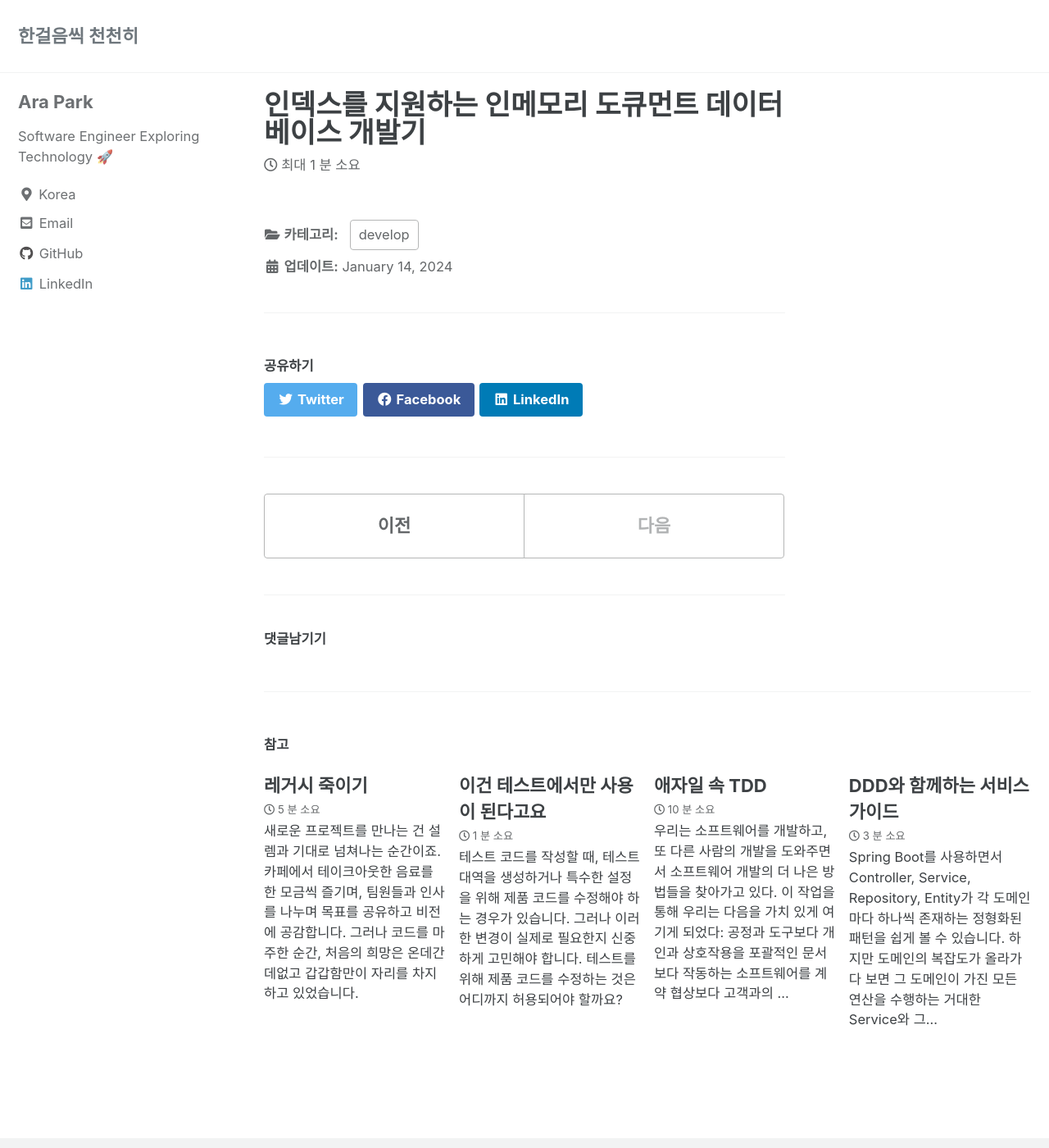
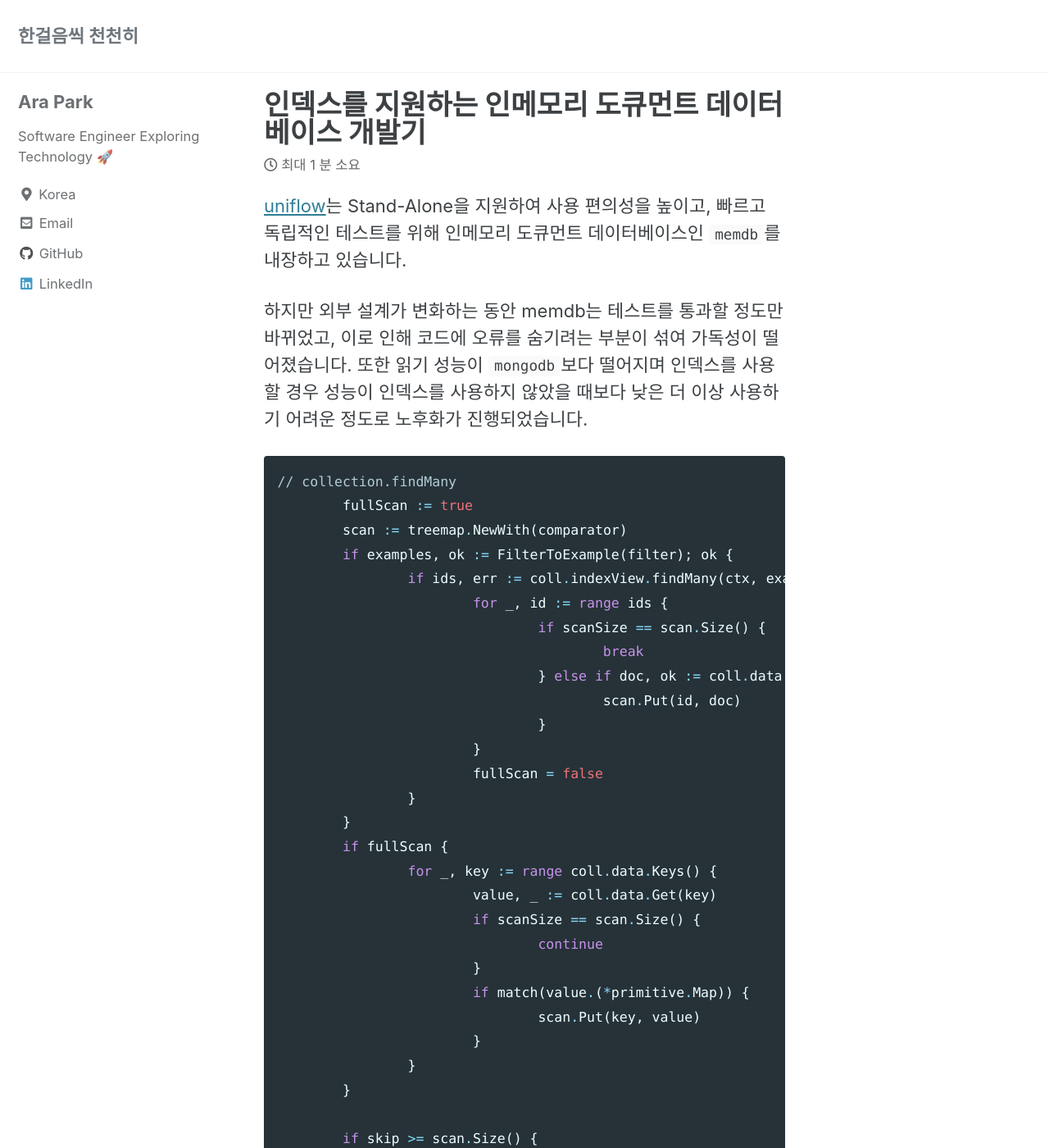
Before and after one commit to siyul-park/siyul-park.github.io, a Jekyll site: the page built from _posts/2024-01-14-develop-in-memory-document-database-with-index.md, in a window 1280 px wide and 1400 px high. Shown: the whole window at 82% size. Built offline with Jekyll 4.4.1, drawn with Linux system fonts in a browser that asks for light colours; cached includes are drawn as plain includes; comment, search, counter and statistics services are not loaded; some of the changed text lies outside the part shown.

Commit message:
docs: add intro

````diff
--- a/_posts/2024-01-14-develop-in-memory-document-database-with-index.md
+++ b/_posts/2024-01-14-develop-in-memory-document-database-with-index.md
@@ -4,3 +4,52 @@ title:  "인덱스를 지원하는 인메모리 도큐먼트 데이터베이스
 date:   2024-01-14 12:00:00 +0900
 categories: develop
 ---
+
+[uniflow](https://github.com/siyul-park/uniflow)는 Stand-Alone을 지원하여 사용 편의성을 높이고, 빠르고 독립적인 테스트를 위해 인메모리 도큐먼트 데이터베이스인 `memdb`를 내장하고 있습니다.
+
+하지만 외부 설계가 변화하는 동안 memdb는 테스트를 통과할 정도만 바뀌었고, 이로 인해 코드에 오류를 숨기려는 부분이 섞여 가독성이 떨어졌습니다. 또한 읽기 성능이 `mongodb`보다 떨어지며 인덱스를 사용할 경우 성능이 인덱스를 사용하지 않았을 때보다 낮은 더 이상 사용하기 어려운 정도로 노후화가 진행되었습니다.
+
+```go
+// collection.findMany
+	fullScan := true
+	scan := treemap.NewWith(comparator)
+	if examples, ok := FilterToExample(filter); ok {
+		if ids, err := coll.indexView.findMany(ctx, examples); err == nil {
+			for _, id := range ids {
+				if scanSize == scan.Size() {
+					break
+				} else if doc, ok := coll.data.Get(id); ok && match(doc.(*primitive.Map)) {
+					scan.Put(id, doc)
+				}
+			}
+			fullScan = false
+		}
+	}
+	if fullScan {
+		for _, key := range coll.data.Keys() {
+			value, _ := coll.data.Get(key)
+			if scanSize == scan.Size() {
+				continue
+			}
+			if match(value.(*primitive.Map)) {
+				scan.Put(key, value)
+			}
+		}
+	}
+
+	if skip >= scan.Size() {
+		return nil, nil
+	}
+
+	var docs []*primitive.Map
+	for _, doc := range scan.Values() {
+		docs = append(docs, doc.(*primitive.Map))
+	}
+```
+
+```shell
+BenchmarkCollection_FindOne/with_index-4         202    6776052 ns/op   211865 B/op    6044 allocs/op
+BenchmarkCollection_FindOne/without_index-4      849    1325947 ns/op    27821 B/op     839 allocs/op
+```
+
+`memdb`의 이해하기 어려운 코드를 개선하고, 전반적인 성능을 올리기 위해 재구현을 진행하게 되었습니다.
````
